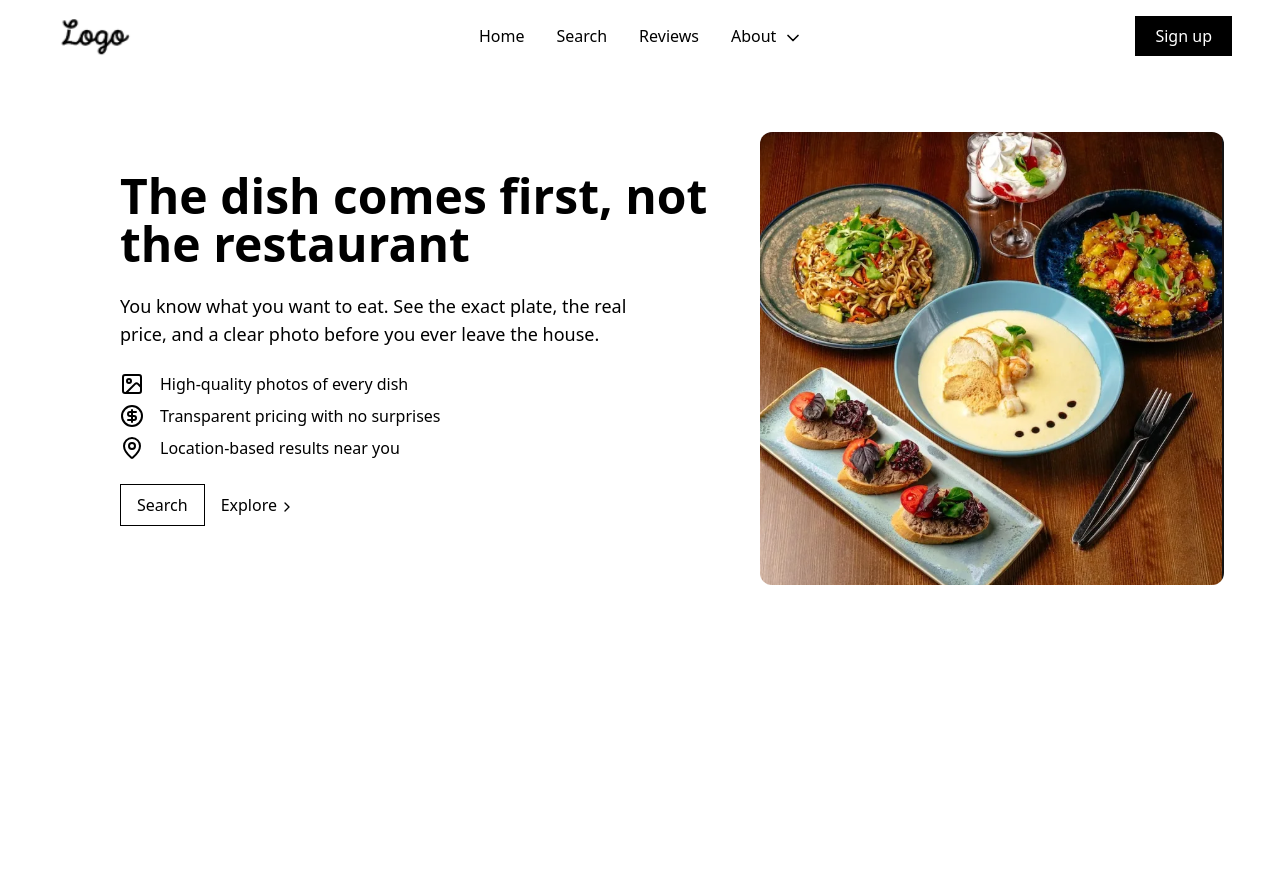
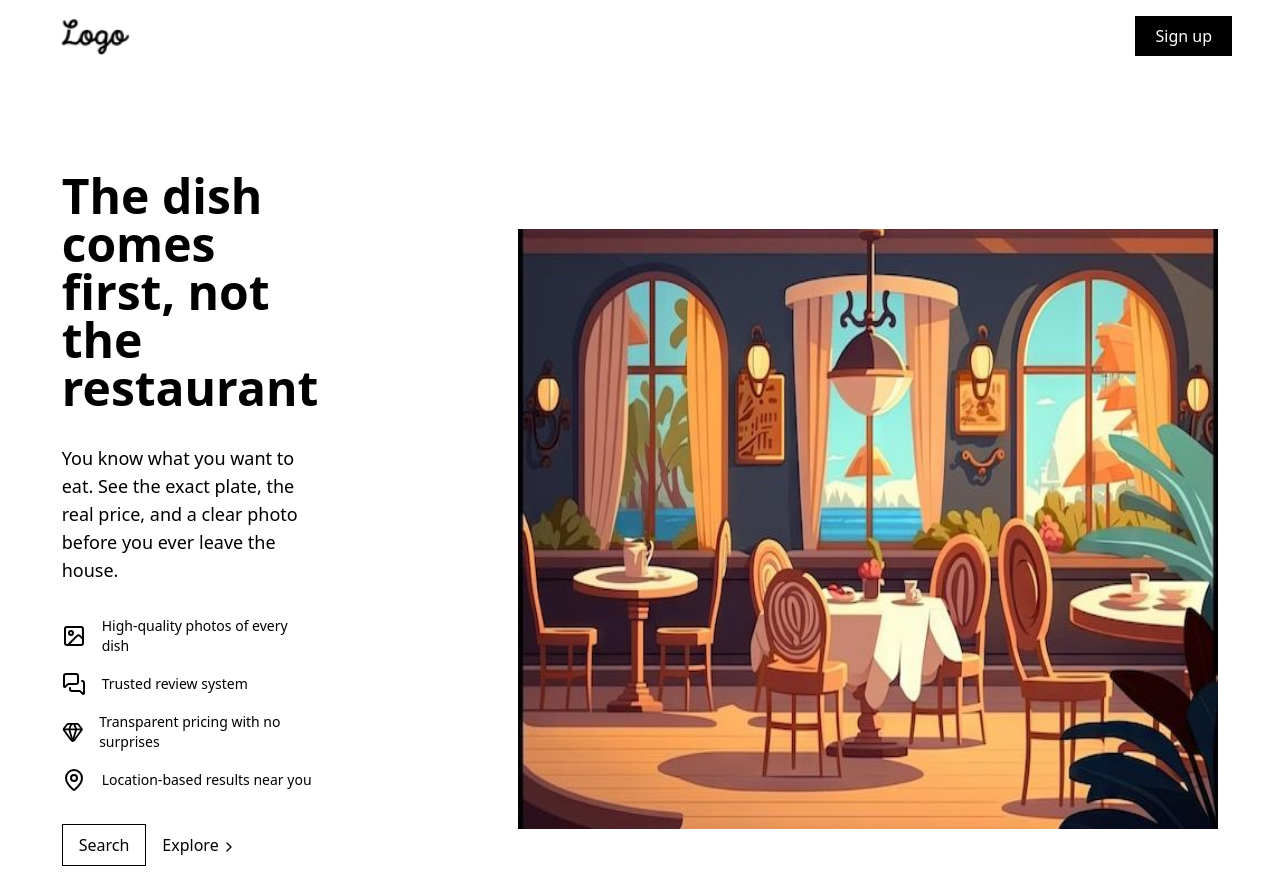
Before and after one commit to shubham-3099/frontend, a Next.js app: page / in a window 1280 px wide. Shown: the top 890 px of the page. Before the commit the page ends 800 px from the top, so only its background shows below. Built offline with nearby package versions, Linux system fonts and the light colour scheme.

Commit message:
Complete hero section

```diff
--- a/components/HeroSection.tsx
+++ b/components/HeroSection.tsx
@@ -1,16 +1,16 @@
-import Image from "next/image";
 import IdeaFeature from "./IdeaFeature";
-import { ChevronRight, MapPin, CircleDollarSign, Image as ImageIcon } from "lucide-react";
+import { ChevronRight, MapPin, Gem, Image as ImageIcon, MessagesSquare } from "lucide-react";
 
 export default function HeroSection() {
     return (
-        <div className="flex flex-col md:flex-row px-5 md:px-30 py-15">
-            <div className="flex flex-col gap-6 pr-10 justify-center">
-                <h1 className="text-4xl md:text-5xl font-bold md:w-[600px]">The dish comes first, not the restaurant</h1>
-                <p className="text-lg md:w-[550px]">You know what you want to eat. See the exact plate, the real price, and a clear photo before you ever leave the house.</p>
-                <div className="flex flex-col gap-2">
+        <div className="flex flex-col items-center lg:flex-row md:justify-center my-10 md:my-25 md:px-20 gap-10">
+            <div className="flex flex-col gap-8 justify-center w-[340px] md:w-[600px] md:mr-40">
+                <h1 className="text-4xl md:text-5xl font-bold">The dish comes first, not the restaurant</h1>
+                <p className="text-lg">You know what you want to eat. See the exact plate, the real price, and a clear photo before you ever leave the house.</p>
+                <div className="flex flex-col gap-4">
                     <IdeaFeature icon={ImageIcon} text="High-quality photos of every dish" />
-                    <IdeaFeature icon={CircleDollarSign} text="Transparent pricing with no surprises" />
+                    <IdeaFeature icon={MessagesSquare} text="Trusted review system" />
+                    <IdeaFeature icon={Gem} text="Transparent pricing with no surprises" />
                     <IdeaFeature icon={MapPin} text="Location-based results near you" />
                 </div>
                 <div className="flex gap-4 pb-5">
@@ -18,7 +18,7 @@ export default function HeroSection() {
                     <button className="flex items-center"> Explore <ChevronRight className="w-5 h-4 mt-1" /> </button>
                 </div>
             </div>
-            <Image src="/food/food-5.png" alt="Feature Image" width={630} height={100} className="rounded-xl" />
+            <img src="/food/image-1.jpg" alt="" className="max-w-[340px] md:max-w-[700px] md:h-[600px]" />
         </div>
     )
 }
--- a/components/IdeaFeature.tsx
+++ b/components/IdeaFeature.tsx
@@ -9,7 +9,7 @@ export default function IdeaFeature(props: IdeaFeatureProps) {
     return (
         <div className="flex items-center">
             <props.icon className="w-6 h-6" />
-            <p className="pl-2 md:pl-4">{props.text}</p>
+            <p className="pl-2 text-sm md:pl-4">{props.text}</p>
         </div>
     )
 }
--- a/components/Navbar.tsx
+++ b/components/Navbar.tsx
@@ -6,12 +6,6 @@ export default function Navbar() {
     return (
         <nav className="flex justify-between md:px-12 px-5 items-center h-18">
             <Image src="/logo.png" alt="Logo of the company" width={100} height={70} />
-            <ul className="hidden md:flex gap-8">
-                <li><a href="/">Home</a></li>
-                <li><a href="/search">Search</a></li>
-                <li><a href="/reviews">Reviews</a></li>
-                <li><a href="/about">About <ChevronDown className="inline h-5" /></a></li>
-            </ul>
             <button className="hidden md:flex bg-black text-white py-2 px-5">Sign up</button>
             <Menu className="md:hidden"/>
         </nav>
```
Also changed, not shown: public/food/image-1.jpg (added).
